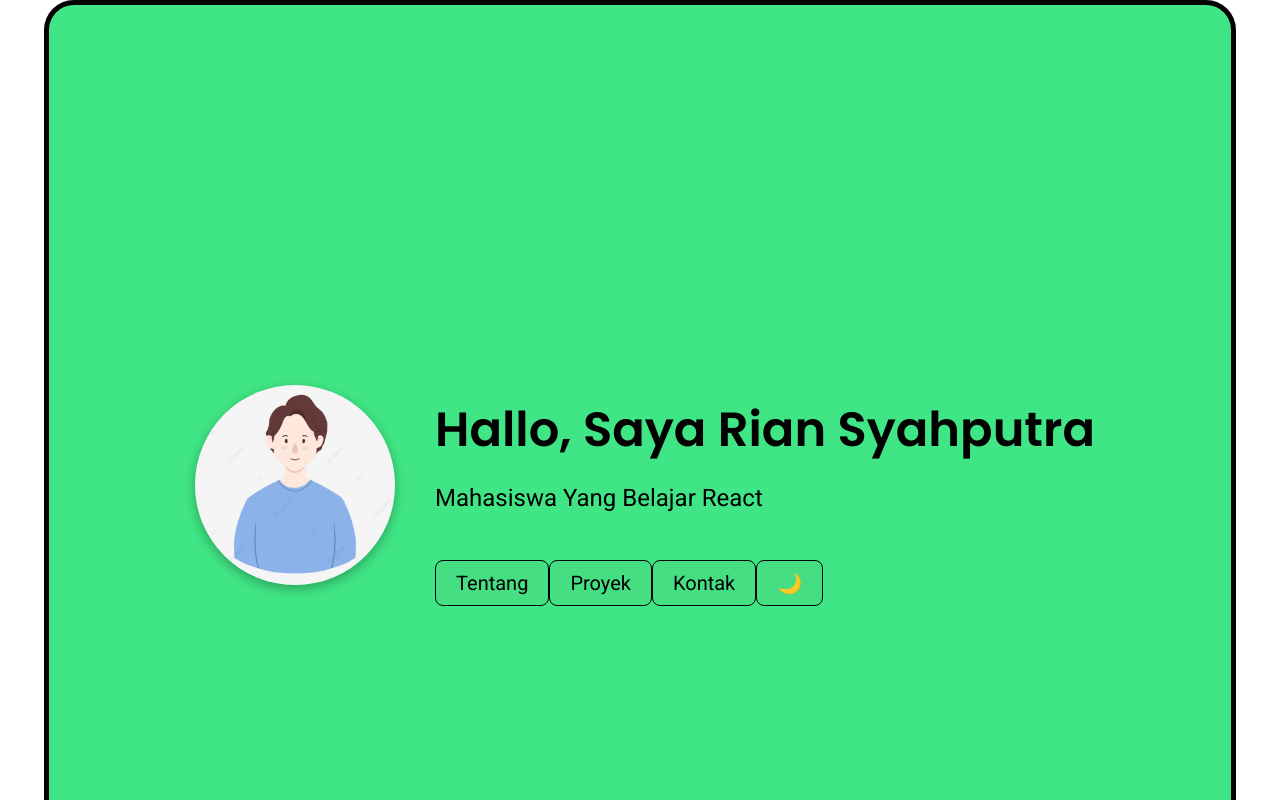
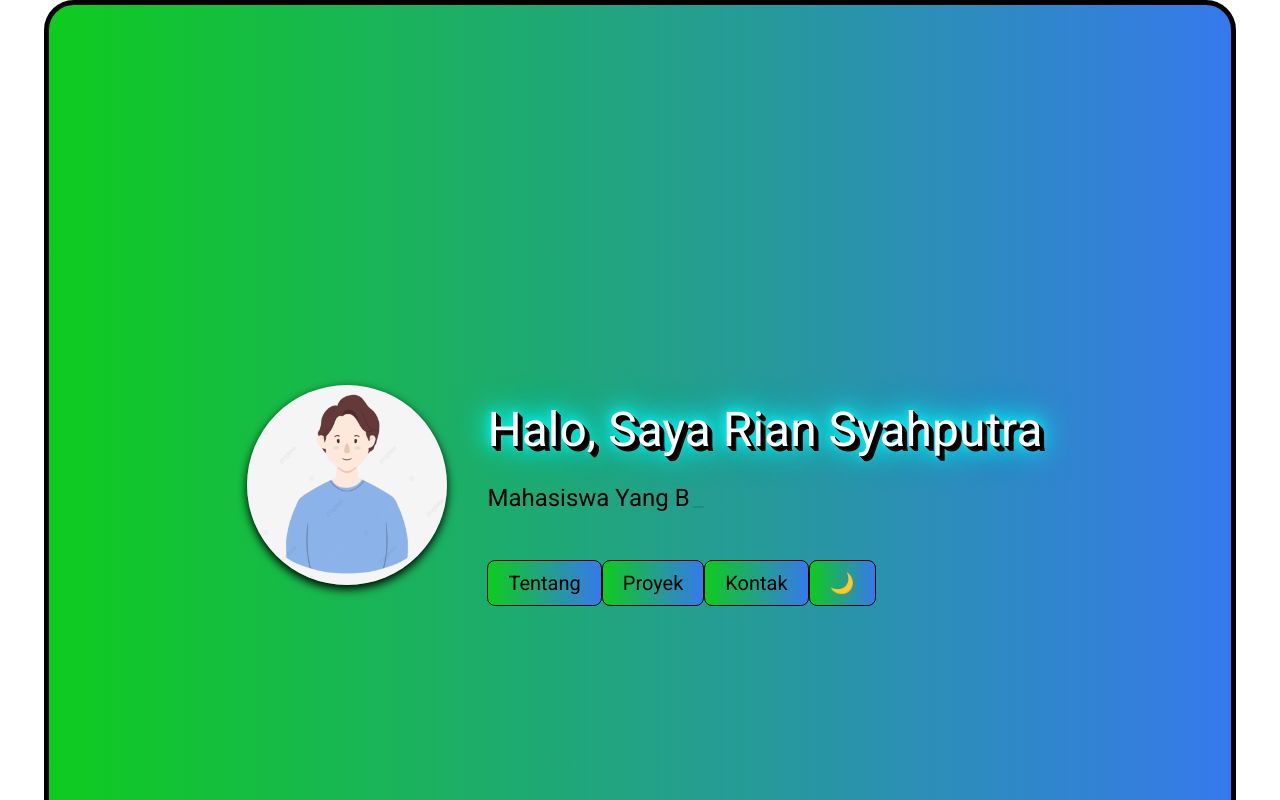
Before and after one commit to RianSyahputra-art/rian, a React (Vite) app: page / in a window 1280 px wide. Shown: the top 800 px of the page. Built offline with nearby package versions, Linux system fonts and the light colour scheme.

Commit message:
Update: hero 3D, dark mode, animasi scroll

```diff
--- a/index.html
+++ b/index.html
@@ -5,7 +5,7 @@
     <meta charset="UTF-8" />
     <link rel="icon" type="image/svg+xml" href="/vite.svg" />
     <meta name="viewport" content="width=device-width, initial-scale=1.0" />
-    <title>Portofolio</title>
+    <title>Portofolio Rian</title>
   </head>
   <body>
     <div id="root"></div>
--- a/package.json
+++ b/package.json
@@ -15,6 +15,7 @@
     "react-dom": "^19.1.0",
     "react-icons": "^5.5.0",
     "react-scroll": "^1.9.3",
+    "react-simple-typewriter": "^5.0.1",
     "scroll": "^3.0.1"
   },
   "devDependencies": {
--- a/src/App.css
+++ b/src/App.css
@@ -11,17 +11,20 @@
   display: flex;
   align-items: center;
   justify-content: center;
-  background: #40e685;
   padding-right: 10px;
   color: rgb(0, 0, 0);
   flex-direction: column;
   width: 90%;
+  background: linear-gradient(to right, #0ecb1e, #3679ec);
+  border-radius: 30px;
+  border: #000000 solid 5px;
+
 }
 
 .btn {
   margin-top: 20px;
   padding: 10px 20px;
-  background-color: rgb(70, 222, 131);
+  background: linear-gradient(to right, #0ecb1e, #3679ec);
   color: #000000;
   border: none;
   border-radius: 8px;
@@ -29,6 +32,7 @@
   transition: 0.3s ease;
   text-align: center;
   border: 1px solid #000000;
+
 }
 
 .btn:hover{
@@ -40,6 +44,7 @@ section {
   width: 90%;
   margin: auto;
   max-height: 100%;
+
 }
 
 footer {
@@ -50,6 +55,8 @@ footer {
   width: 100%;
   border: #000000 solid 5px;
   border-radius: 30px;
+  background: linear-gradient(to right, #0ecb1e, #3679ec);
+
 
 }
 
@@ -72,6 +79,7 @@ body, html, #root, .app{
   border: #000000 solid 5px;
   border-radius: 30px;
   font-size: 20px;
+  background: linear-gradient(to right, #0ecb1e, #3679ec);
 
 
 }
@@ -82,6 +90,7 @@ body, html, #root, .app{
   border: #000000 solid 5px;
   border-radius: 30px;
   font-size: 20px;
+  background: linear-gradient(to right, #0ecb1e, #3679ec);
 
 }
 .proyek {
@@ -91,6 +100,7 @@ body, html, #root, .app{
   border: #000000 solid 5px;
   border-radius: 30px;
   font-size: 20px;
+  background: linear-gradient(to right, #0ecb1e, #3679ec);
 
 }
 
@@ -112,25 +122,31 @@ li {
 }
 
 .app.dark button {
-  background-color: #333;
+    background: black !important;
+
   color: #f5f5f5;
+  box-shadow: #8257f8 0px 4px 10px;
 }
 
 .app.dark section {
-  background-color: #1a1a1a;
+  background-color: black;
   color: #ccc;
+  box-shadow: #8257f8 0px 4px 10px;
+   background: black !important;
 }
 
 .app.dark footer {
-  background-color: #1e1e1e;
+   background: black !important;
+
   color: #ccc;
+  box-shadow: #8257f8 0px 4px 10px;
 }
 
 .back-to-top {
   position: fixed;
   bottom: 30px;
   right: 30px;
-  background-color:  #40e685;
+  background: linear-gradient(to right, #0ecb1e, #3679ec);
   color: #000000;
   border: none;
   border-radius: 50%;
@@ -150,7 +166,8 @@ li {
 }
 
 .dark .back-to-top {
-  background-color: #333;
+   background: black !important;
+
   color: #fff;
 }
 
@@ -168,5 +185,66 @@ li {
 }
 
 h1, h2, h3, h4 {
-  font-family: 'Poppins', sans-serif;
+  font-family: 'Roboto', sans-serif;
+
 }
+.dark .hero{
+   background-color: #333;
+  color: #fff;
+  background: black !important;
+}
+.dark .image{
+  box-shadow: #8257f8 0px 4px 10px;
+}
+.image {
+  box-shadow: #000000 0px 4px 10px;
+}
+.dark .tentang, .dark .kontak, .dark .proyek {
+
+  box-shadow: #8257f8 0px 4px 10px;
+}
+
+.text-3d-glow {
+  font-size: 3rem;
+  font-weight: 800;
+  color: #ffffff;
+  text-shadow:
+    1px 1px 0 #000,
+    2px 2px 0 #000,
+    3px 3px 0 #000,
+    4px 4px 0 #000,
+    5px 5px 0 #000,
+    0 0 10px #00ffff,
+    0 0 20px #00ffff,
+    0 0 30px #00ffff,
+    0 0 40px #00ffff;
+  transition: transform 0.3s ease, text-shadow 0.3s ease;
+}
+
+/* Saat hover: efek tambah menyala */
+.text-3d-glow:hover {
+  transform: scale(1.05);
+  text-shadow:
+    1px 1px 0 #000,
+    2px 2px 0 #000,
+    3px 3px 0 #000,
+    4px 4px 0 #000,
+    5px 5px 0 #000,
+    0 0 20px #00ffff,
+    0 0 30px #00ffff,
+    0 0 50px #00ffff;
+  cursor: pointer;
+}
+
+/* Saat dark mode: ubah warna glow */
+.dark .text-3d-glow {
+  color: #ffffff;
+  text-shadow:
+    1px 1px 0 #222,
+    2px 2px 0 #222,
+    3px 3px 0 #222,
+    4px 4px 0 #222,
+    5px 5px 0 #222,
+    0 0 15px #8257f8,
+    0 0 25px #8257f8;
+}
--- a/src/components/Hero.css
+++ b/src/components/Hero.css
@@ -1,12 +1,7 @@
 .hero {
-    height:100%;
-    width: 100%;
-    background: linear-gradient(to right, #f0f0f0, #d6d6d6);
-    display: flex;
-    align-items: center;
-    border: #000000 solid 5px;
+
     border-radius: 30px;
-    padding-right: 10px;
+
 }
 
 .hero-container {
@@ -17,12 +12,12 @@
   justify-content: center;
 }
 
-.hero-image {
+.image {
   width: 200px;
   height: 200px;
   border-radius: 50%;
   object-fit: cover;
-  box-shadow: 0 4px 12px rgba(0, 0, 0, 0.3);
+  box-shadow:blueviolet;
   animation: fadeIn 1s ease;
 }
 
@@ -49,32 +44,16 @@
 
 
 .btn {
-    margin-top: 20px;
-    padding: 10px 20px;
+
     font-size: 20px;
-    background-color: #fe0000;
-    color: white;
-    border: none;
-    border-radius: 8px;
-    cursor: pointer;
-    transition: background-color 0.3s ease;
-    text-align: center;
+
 }
 
 .btn:hover {
     background-color: #deeaf8;
 }
 
-@keyframes fadeIn {
-  from {
-    opacity: 0;
-    transform: translateY(30px);
-  }
-  to {
-    opacity: 1;
-    transform: translateY(0);
-  }
-}
+
 
 @media (max-width: 768px) {
   .hero {
--- a/src/components/Hero.jsx
+++ b/src/components/Hero.jsx
@@ -2,6 +2,7 @@ import React from 'react';
 import {Link} from 'react-scroll';
 import './Hero.css';
 import FotoRian from '../assets/fotorian.png';
+import { Typewriter } from 'react-simple-typewriter';
 
 function Hero({ toggleDarkMode, darkMode }) {
   return (
@@ -10,10 +11,17 @@ function Hero({ toggleDarkMode, darkMode }) {
 
       </div>
             <div className="hero-container">
-                <img src={FotoRian} alt="Foto Rian Syahputra" className="hero-image" />
+                <img src={FotoRian} alt="Foto Rian Syahputra" className="image" />
                 <div className="hero-text">
-                   <h1>Hallo, Saya Rian Syahputra</h1>
-                   <p>Mahasiswa Yang Belajar React</p>
+                    <h1 className="text-3d-glow">Halo, Saya Rian Syahputra</h1>
+                   <p><Typewriter words={['Mahasiswa Yang Belajar React']}
+                       loop={0}
+                       cursor
+                       cursorStyle="_"
+                       typeSpeed={70}
+                       deleteSpeed={50}
+                       delaySpeed={1500}
+                      /></p>
                    <Link to="tentang" smooth={true} duration={500}>
                    <button className="btn">Tentang</button>
                    </Link>
--- a/src/components/Kontak.jsx
+++ b/src/components/Kontak.jsx
@@ -3,7 +3,7 @@ import React from 'react';
 function Kontak() {
     return (
         <section className="kontak" id="kontak" data-aos="zoom-in">
-            <h2>Kontak</h2>
+            <h2 className="text-3d-glow">Kontak</h2>
             <p>Email: rian77gacor@gmail.com</p>
             <p>Instagram: rian_kinggcr</p>
             <p>GitHub: RianSyahputra-art</p>
--- a/src/components/Proyek.jsx
+++ b/src/components/Proyek.jsx
@@ -3,7 +3,7 @@ import React from 'react';
 function Proyek() {
     return(
         <section className="proyek" id="proyek" data-aos="zoom-in">
-            <h2>Proyek</h2>
+            <h2 className="text-3d-glow">Proyek</h2>
 
                 <li>To-do List App</li>
                 <p>Aplikasi mencatat tugas harian dengan React</p>
--- a/src/components/Tentang.jsx
+++ b/src/components/Tentang.jsx
@@ -3,7 +3,7 @@ import React from 'react';
 function Tentang() {
     return (
         <section className="tentang" id="tentang" data-aos="zoom-in">
-            <h2>Tentang</h2>
+            <h2 className="text-3d-glow">Tentang</h2>
             <p>Lorem ipsum dolor sit amet consectetur adipisicing elit. Quibusdam natus sed vero voluptas, iste, odit alias commodi repellat exercitationem architecto tempore eaque nam officia aperiam aliquid hic, quae voluptatem consequuntur?Lorem ipsum dolor sit amet, consectetur adipisicing elit. Obcaecati deleniti perferendis modi nihil deserunt voluptatum. Aut iure fugit eligendi corporis dolore. Saepe expedita minus facilis tempora nobis magnam rem officiis. Lorem ipsum dolor sit amet consectetur adipisicing elit. Tempora saepe incidunt quo magnam exercitationem odio eligendi voluptas, dolorem obcaecati officiis deserunt ullam dolore quisquam placeat pariatur dolores facere! Tempora, repellendus. Lorem ipsum dolor sit amet consectetur adipisicing elit. Sint atque modi qui fugit nulla? Voluptatum ipsam aut odit magni, autem cumque repellat suscipit iste error aliquam, nisi ad ipsum illum.</p>
         </section>
     );
```
Also changed, not shown: src/index.css (line endings or trailing spaces), 1 other file (tests, documents, lock files or other folders).
